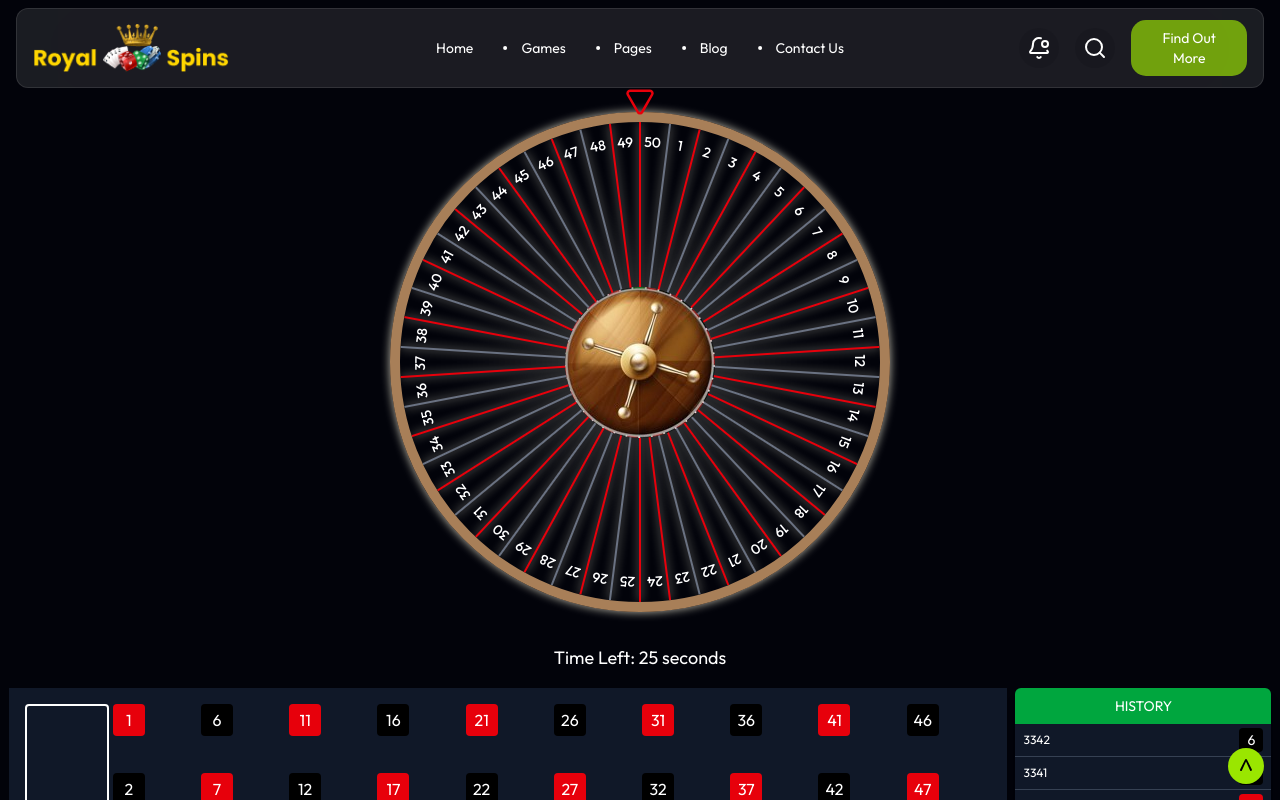
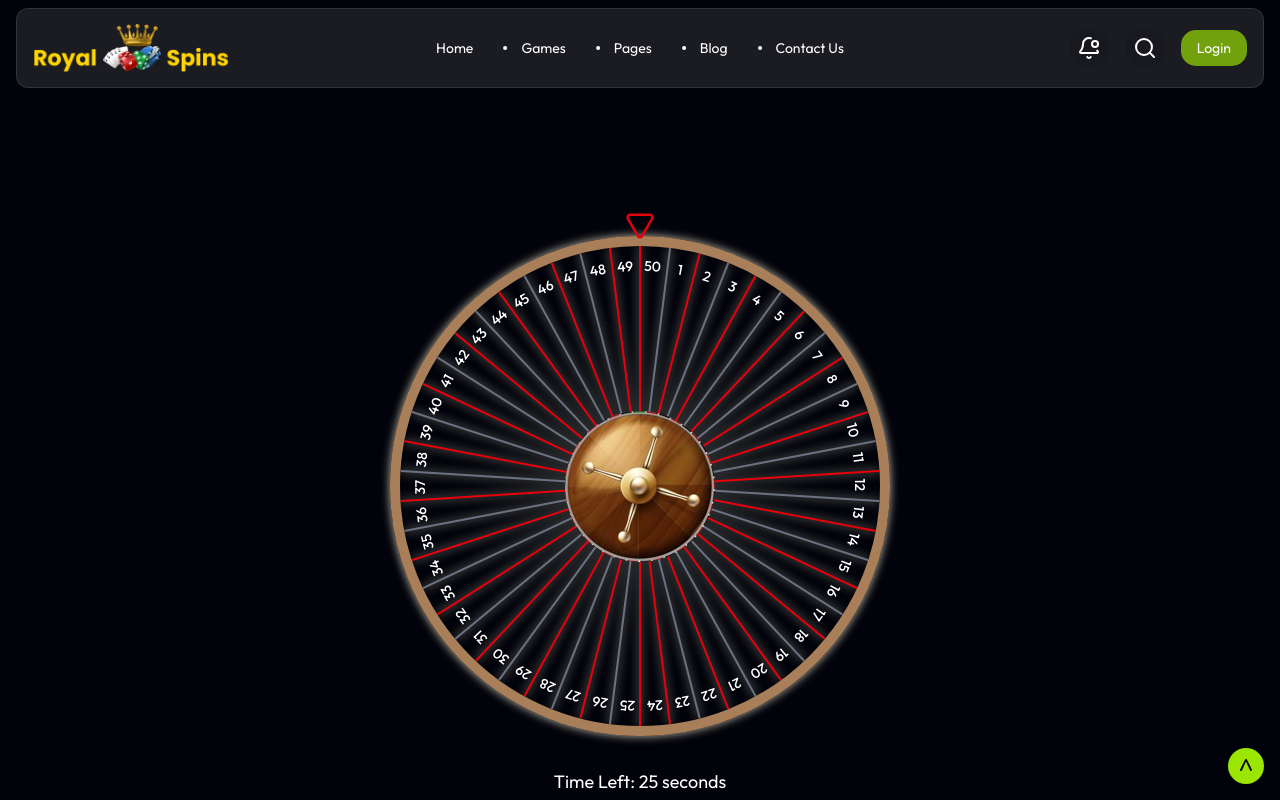
Before and after one commit to aryanrao001/betapp, a React (Vite) app: page /spinwheel in a window 1280 px wide. Shown: the top 800 px of the page. Built offline with nearby package versions, Linux system fonts and the light colour scheme.

Commit message:
spinwheel

```diff
--- a/src/components/Header.jsx
+++ b/src/components/Header.jsx
@@ -1,7 +1,7 @@
 import React, { useState } from 'react';
 import logo from '../assets/images/logo.png';
 import { BellDot, Search, Dot, Menu, X } from 'lucide-react';
-import { Link } from 'react-router-dom';
+import { Link, Links } from 'react-router-dom';
 
 const Header = () => {
   const [isMenuOpen, setIsMenuOpen] = useState(false);
@@ -42,9 +42,9 @@ const Header = () => {
             <div className="bg-black/10 p-2 rounded-full backdrop-blur-3xl">
               <Search />
             </div>
-            <button className="bg-[#ACFC00]/60 rounded-[15px] px-4 py-2 text-sm font-semibold">
-              Find Out More
-            </button>
+            <Link to='/login' className="bg-[#ACFC00]/60 rounded-[15px] px-4 py-2 text-sm font-semibold">
+              Login
+            </Link>
           </div>
 
           {/* Mobile Menu Toggle */}
@@ -77,9 +77,9 @@ const Header = () => {
                   <Search />
                 </div>
               </div>
-              <button className="bg-[#ACFC00]/60 rounded-[15px] px-4 py-2 mt-4 text-sm font-semibold w-full">
-                Find Out More
-              </button>
+              <Link to='/login' className="bg-[#ACFC00]/60 rounded-[15px] px-4 py-2 mt-4 text-sm font-semibold w-full">
+                Login
+              </Link>
             </ul>
           </div>
         )}
--- a/src/pages/Login.jsx
+++ b/src/pages/Login.jsx
@@ -59,7 +59,7 @@ const Login = () => {
           toast.success(response.data.message);
           // localStorage.setItem('token', response.data.token);
           setToken(response.data.token); // Update context
-          // navigate('/'); // Optionally redirect after login
+          navigate('/'); // Optionally redirect after login
           } else {
               toast.error(response.data.message);
           }
--- a/src/pages/SpinWheel.jsx
+++ b/src/pages/SpinWheel.jsx
@@ -206,7 +206,7 @@ const handleSpinClick = async () => {
       {/* {result && <ResultPopup />} */}
 
       {/* Betting Board */}
-      <div className=" w-full h-[80vh] flex flex-col md:flex-row  justify-evenly ">
+      <div className=" w-full md:h-auto h-[80vh] flex flex-col md:flex-row  justify-evenly ">
         <div className="bg-gray-900 relative p-4 w-full md:w-[78%] grid gap-2" >
           { bettingClosed && (
             <div className="w-full h-full z-50 bg-[#00000094] absolute top-0 flex justify-center items-center " >
@@ -220,7 +220,7 @@ const handleSpinClick = async () => {
             {numbers.flat().map((num, i) => (
               <div
                 key={i}
-                className={`w-8 h-8 flex justify-center items-center text-white font-bold rounded cursor-pointer ${
+                className={`w-8 md:w-12 md:h-12 h-8 flex justify-center items-center text-white font-bold rounded cursor-pointer ${
                   num % 2 === 0 ? 'bg-black' : 'bg-red-600'
                 }`}
                 onClick={() => handleBet(num)} // replace with actual handler
```
